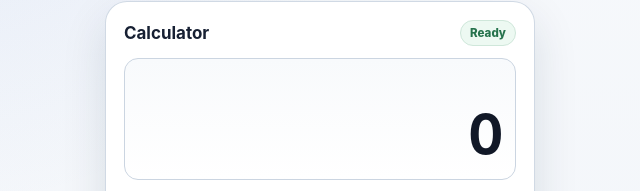
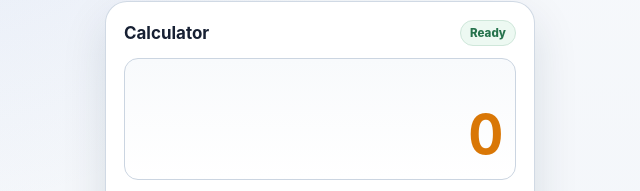
Before and after one commit to Duc-HUST-ET1/hello_caculator, a plain HTML site: page index.html in a window 1280 px wide. Shown: the part 236-427 px from the top of the page, 320-960 px from the left. Drawn offline with Linux system fonts and the light colour scheme.

Commit message:
Change number color

```diff
--- a/css/style.css
+++ b/css/style.css
@@ -176,13 +176,14 @@ h1 {
 .main-display {
   min-height: 72px;
   padding: 2px 14px 12px;
-  color: #111827;
+  color: #d97706;
   font-size: clamp(2.25rem, 11vw, 3.4rem);
   font-variant-numeric: tabular-nums;
   font-weight: 750;
   letter-spacing: -.045em;
 }
 
+.main-display.is-result { color: #dc2626; }
 .main-display.is-error { color: var(--danger); font-size: clamp(1.7rem, 8vw, 2.3rem); }
 
 .keypad {
--- a/js/app.js
+++ b/js/app.js
@@ -21,6 +21,7 @@ function render() {
   dom.display.textContent = model.currentInput;
   dom.expression.textContent = model.buildExpression();
   dom.display.classList.toggle('is-error', model.error);
+  dom.display.classList.toggle('is-result', model.justCalculated && !model.error);
   dom.statusBadge.textContent = model.error ? 'Error' : 'Ready';
   dom.statusBadge.classList.toggle('error', model.error);
 
```
